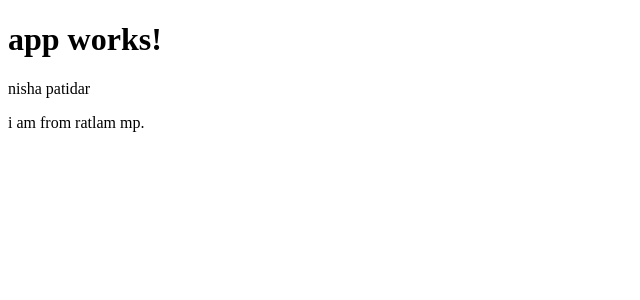
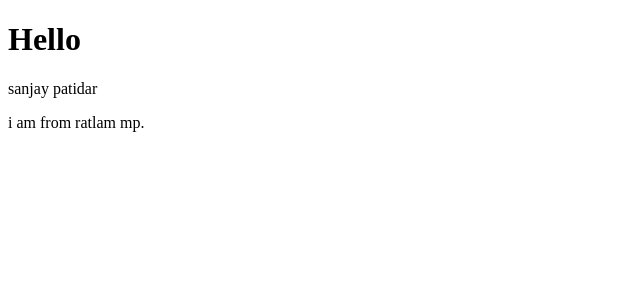
Before and after one commit to sjyptr/loginApp, an Angular app: page / in a window 1280 px wide. Shown: the top 300 px of the page, without its empty margins (0-640 px from the left). Built offline with nearby package versions, Linux system fonts and the light colour scheme.

Commit message:
name change app.component

```diff
--- a/src/app/app.component.ts
+++ b/src/app/app.component.ts
@@ -6,6 +6,6 @@ import { Component } from '@angular/core';
   styleUrls: ['./app.component.css']
 })
 export class AppComponent {
-  title = 'app works!';
-  name = "nisha patidar"
+  title = 'Hello';
+  name = "sanjay patidar"
 }
```
